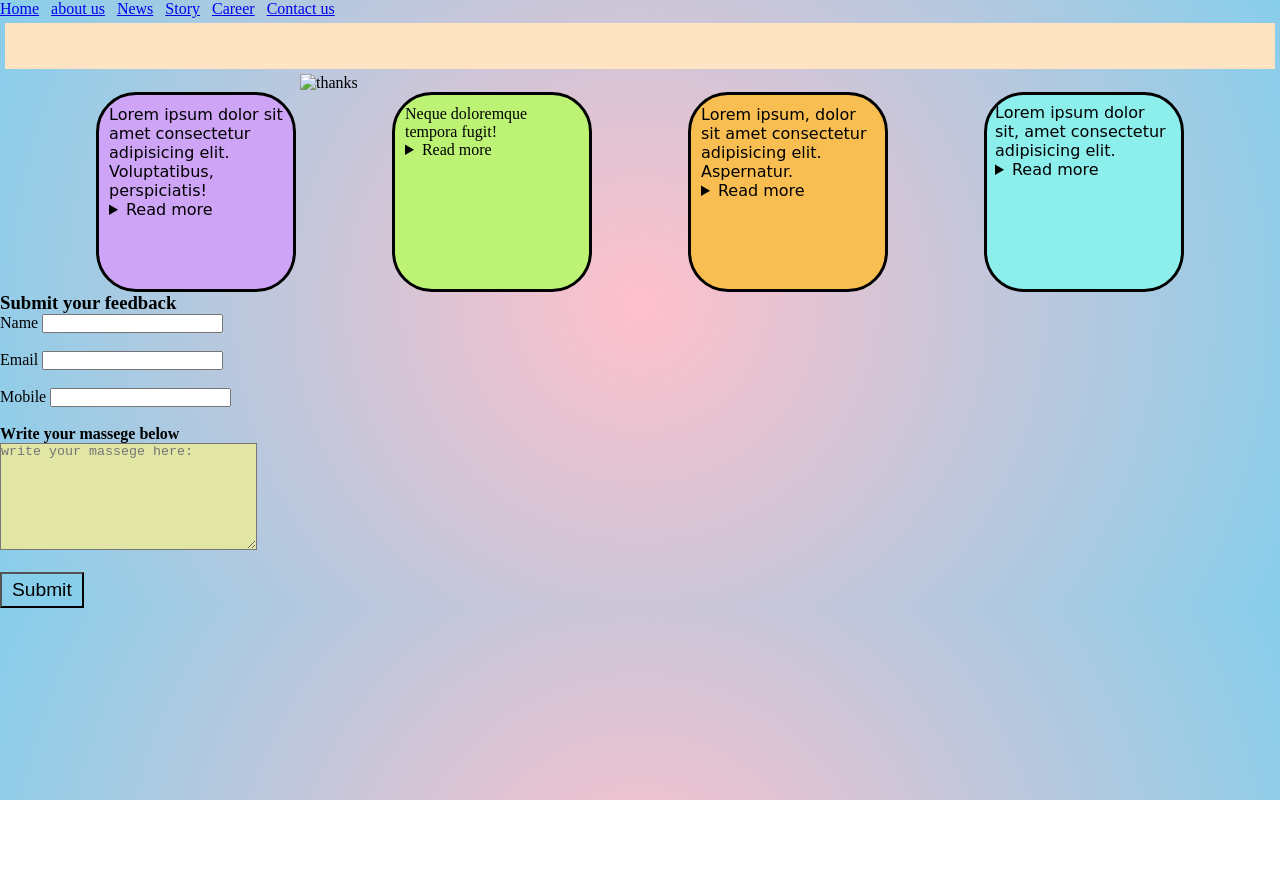
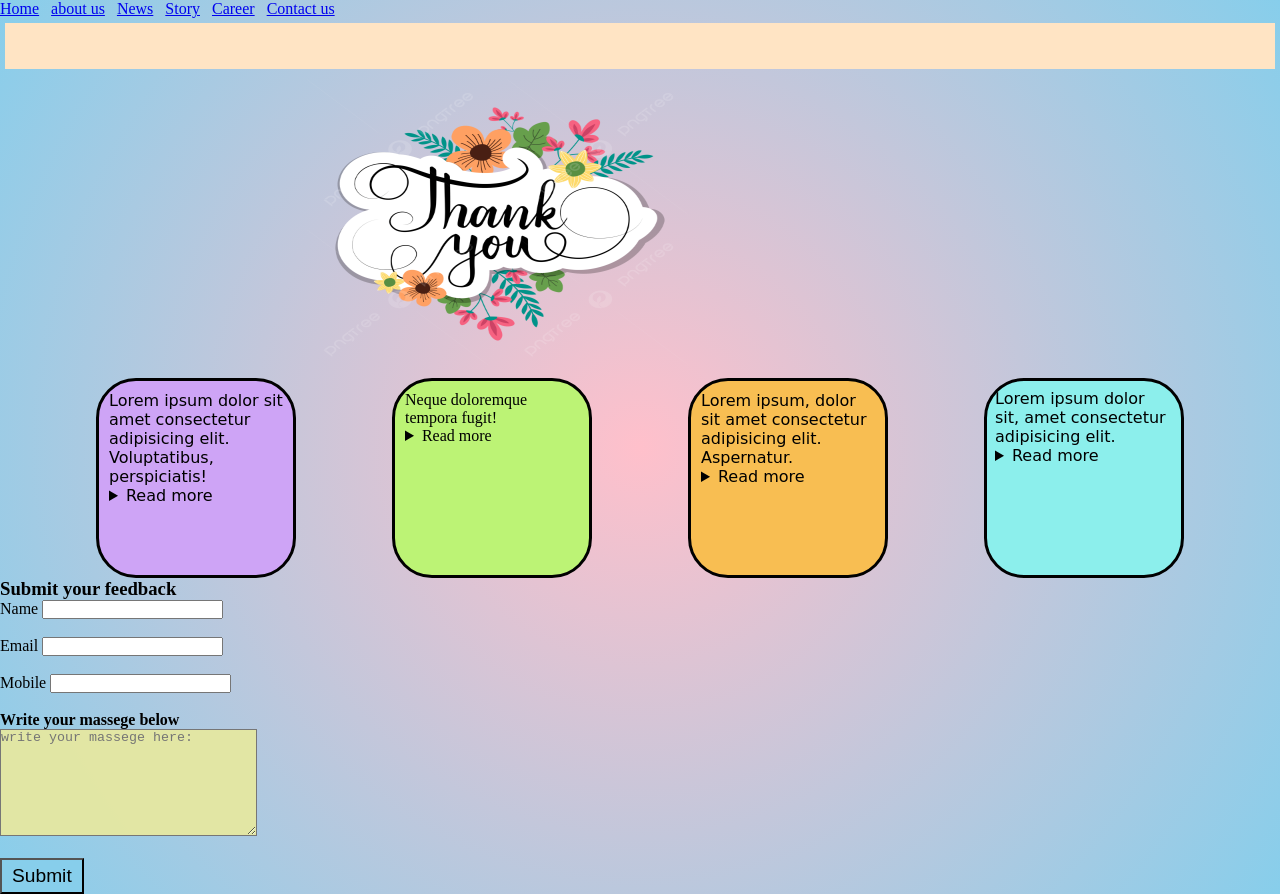
Before and after one commit to farjana-yas/CSS-Class-10, a plain HTML site: page index.html in a window 1280 px wide. Before the commit the page ends 800 px from the top, so only its background shows below. Drawn offline with Linux system fonts and the light colour scheme; the site is published under a folder, as on GitHub Pages, so addresses that start at the root find nothing.

Commit message:
some updates on readme

```diff
--- a/index.html
+++ b/index.html
@@ -14,7 +14,7 @@
    <a href="#">Career</a>&ensp;
    <a href="#">Contact us</a>
    <h1> <marquee>Welcome to my Website</marquee></h1>
-   <img src="/thank you.png" alt="thanks">
+   <img src="./thank you.png" alt="thanks">
    <div id="container">
    <div id="div1"><p>Lorem ipsum dolor sit amet consectetur adipisicing elit. Voluptatibus, perspiciatis!</p>
     <details>
```
Also changed, not shown: 1 other file.
